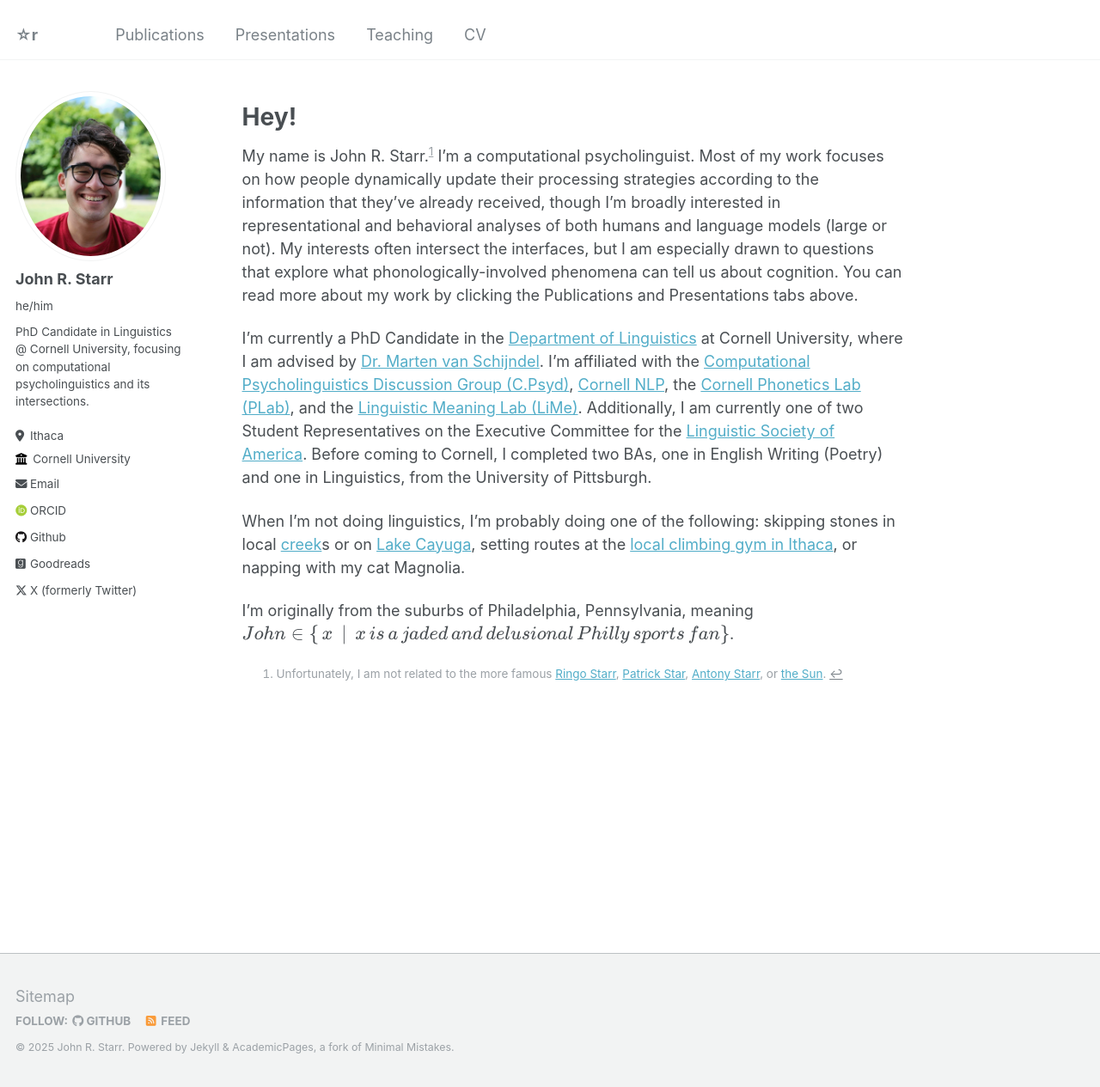
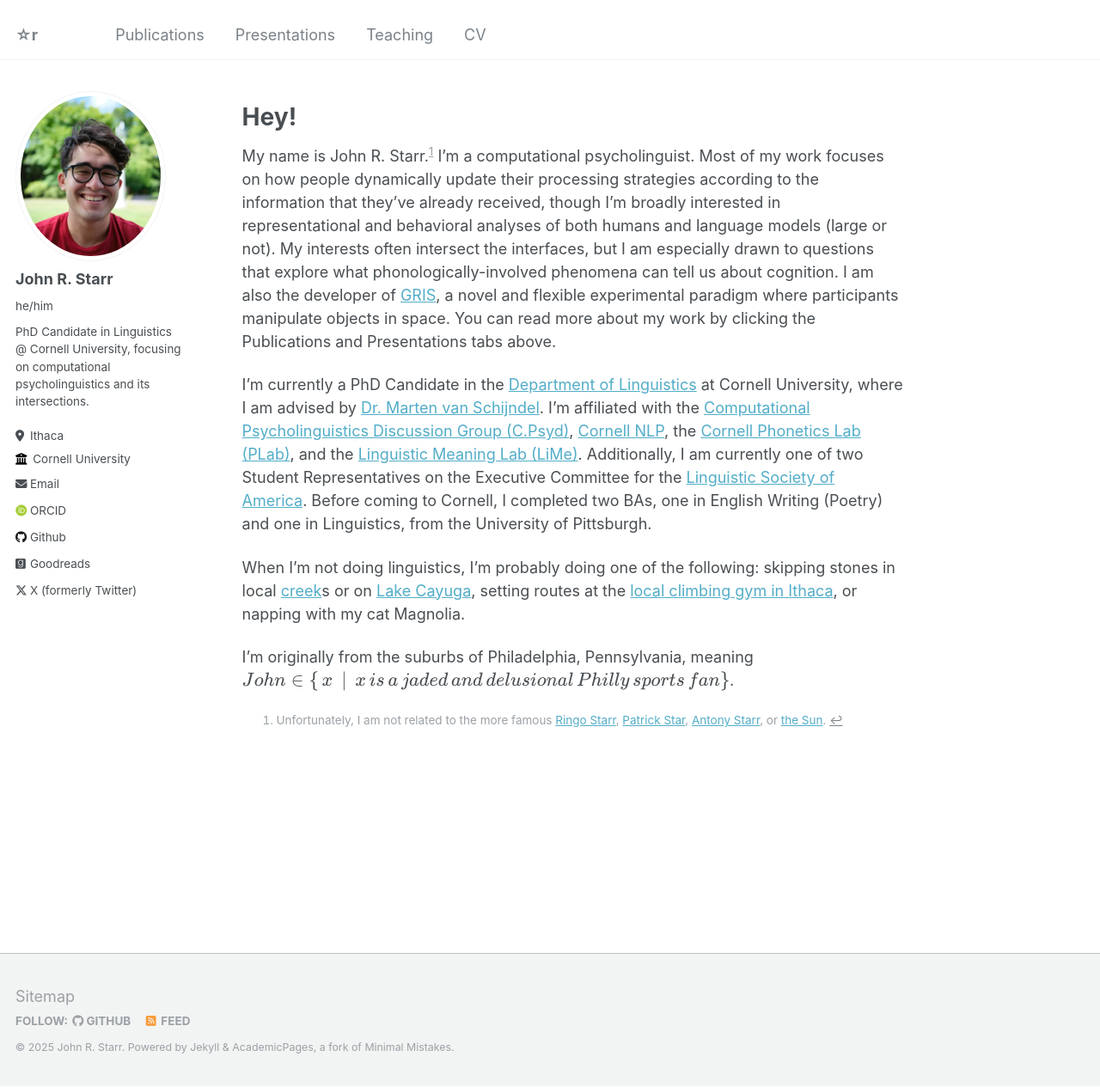
Before and after one commit to johnstarr-ling/johnstarr-ling.github.io, a Jekyll site: the page built from _pages/about.md, in a window 1280 px wide and 1265 px high. Shown: the whole window at 86% size. Built offline with Jekyll 4.4.1, drawn with Linux system fonts in a browser that asks for light colours; some web fonts are replaced.

Commit message:
add: GRIS connection

```diff
--- a/_pages/about.md
+++ b/_pages/about.md
@@ -10,7 +10,7 @@
 
 Hey!
 ======
-My name is John R. Starr.[^1] I'm a computational psycholinguist. Most of my work focuses on how people dynamically update their processing strategies according to the information that they've already received, though I'm broadly interested in representational and behavioral analyses of both humans and language models (large or not). My interests often intersect the interfaces, but I am especially drawn to questions that explore what phonologically-involved phenomena can tell us about cognition. You can read more about my work by clicking the Publications and Presentations tabs above.
+My name is John R. Starr.[^1] I'm a computational psycholinguist. Most of my work focuses on how people dynamically update their processing strategies according to the information that they've already received, though I'm broadly interested in representational and behavioral analyses of both humans and language models (large or not). My interests often intersect the interfaces, but I am especially drawn to questions that explore what phonologically-involved phenomena can tell us about cognition. I am also the developer of [GRIS](https://github.com/johnstarr-ling/gris-toolkit), a novel and flexible experimental paradigm where participants manipulate objects in space. You can read more about my work by clicking the Publications and Presentations tabs above.
 
 I'm currently a PhD Candidate in the [Department of Linguistics](https://linguistics.cornell.edu/) at Cornell University, where I am advised by [Dr. Marten van Schijndel](https://vansky.github.io/). I'm affiliated with the [Computational Psycholinguistics Discussion Group (C.Psyd)](https://c-psyd.github.io/), [Cornell NLP](https://nlp.cornell.edu/), the [Cornell Phonetics Lab (PLab)](https://conf.ling.cornell.edu/), and the [Linguistic Meaning Lab (LiMe)](https://lime-lab-cornell.github.io/). Additionally, I am currently one of two Student Representatives on the Executive Committee for the [Linguistic Society of America](https://www.lsadc.org/). Before coming to Cornell, I completed two BAs, one in English Writing (Poetry) and one in Linguistics, from the University of Pittsburgh.
 
```
